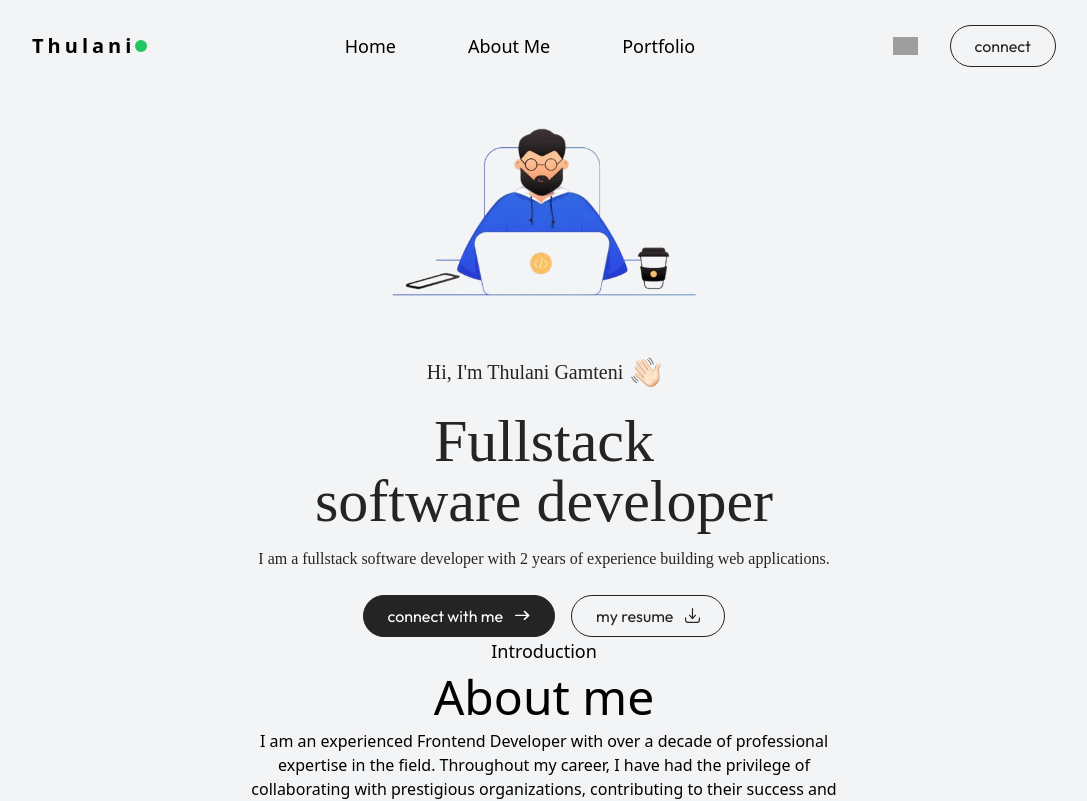
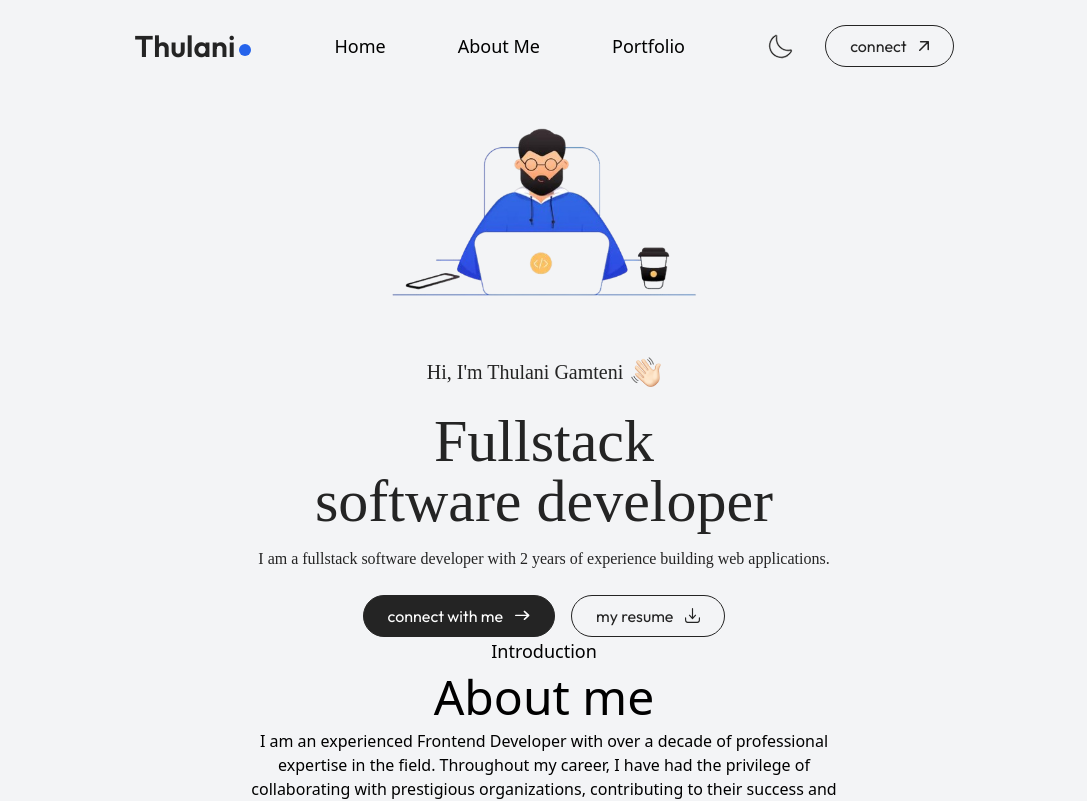
Before and after one commit to thulanigamtee/portfolio-website, an Angular app: page / in a window 1280 px wide. Shown: the top 801 px of the page, without its empty margins (96-1183 px from the left). Built offline with nearby package versions, Linux system fonts and the light colour scheme; grey boxes are pictures that could not be loaded; a web font is replaced by a local one.

Commit message:
move logo to it's own component

```diff
--- a/src/app/components/layout/header/header.component.html
+++ b/src/app/components/layout/header/header.component.html
@@ -1,24 +1,47 @@
-<header class="flex items-center justify-between mt-6">
-  <button class="flex items-end gap-x-1">
-    <ul class="flex gap-x-1">
-      @for(char of name; track $index) {
-      <li>
-        <span class="text-xl font-bold">{{ char }}</span>
-      </li>
-      }
-    </ul>
-    <span class="block w-3 h-3 -translate-y-2 bg-green-500 rounded-full"></span>
-  </button>
+<header class="flex items-center justify-between mt-6 px-[5%] lg:px-[10%]">
+  <app-logo />
   <app-navbar [isMobileMenuActive]="isMobileMenuActive" />
   <div class="flex items-center gap-x-4 md:gap-x-8">
     <button>
-      <img src="/assets/dark.png" width="25" />
+      <svg
+        width="25"
+        height="25"
+        viewBox="0 0 30 30"
+        fill="none"
+        xmlns="http://www.w3.org/2000/svg"
+      >
+        <path
+          d="M15.7705 29C14.9701 28.9997 14.1711 28.9343 13.3813 28.8044C9.51821 28.1686 6.06465 26.0212 3.77915 22.8337C1.49365 19.6462 0.563096 15.6793 1.19186 11.8043C1.54371 9.59828 2.39169 7.50154 3.67152 5.673C4.95136 3.84445 6.62948 2.33208 8.57867 1.25052C8.90753 1.06625 9.28223 0.98058 9.65823 1.0037C10.0342 1.02681 10.3957 1.15774 10.6996 1.38092C11.0103 1.5941 11.2525 1.89323 11.3968 2.24192C11.5411 2.59061 11.5812 2.97384 11.5123 3.34498L10.4558 3.26348L11.4554 3.44277C10.8915 6.44264 11.4184 9.54585 12.9407 12.1894C14.463 14.833 16.8796 16.8418 19.7523 17.8513C21.9646 18.6213 24.3446 18.7706 26.6353 18.2832C26.9978 18.2119 27.3729 18.2435 27.7184 18.3745C28.0639 18.5055 28.3661 18.7307 28.5908 19.0248C28.8156 19.3188 28.9539 19.6699 28.9903 20.0385C29.0268 20.4071 28.9598 20.7787 28.7969 21.1112C27.5436 23.4876 25.6691 25.4773 23.3744 26.867C21.0797 28.2567 18.4511 28.994 15.7705 29ZM9.45631 3.09234C7.90199 3.9762 6.55054 5.17822 5.48983 6.62025C4.42912 8.06228 3.68289 9.71204 3.29966 11.4623C2.91643 13.2125 2.90478 15.024 3.26546 16.7791C3.62615 18.5341 4.35109 20.1934 5.39316 21.649C6.64916 23.4098 8.33114 24.8211 10.2809 25.7504C12.2306 26.6796 14.384 27.0962 16.5385 26.9609C18.693 26.8256 20.7777 26.1429 22.5966 24.977C24.4155 23.8111 25.9088 22.2003 26.936 20.2962C24.3222 20.8231 21.6156 20.6431 19.0941 19.7746C15.767 18.6047 12.9668 16.2801 11.1993 13.2207C9.43186 10.1613 8.81362 6.56889 9.45631 3.09234Z"
+          fill="#242424"
+          stroke="white"
+          stroke-width="0.5"
+        />
+      </svg>
     </button>
-    <app-button [label]="'connect'" [customStyle]="'hidden md:block'" />
+    <app-button
+      [label]="'connect'"
+      [customStyle]="'hidden md:flex md:items-center gap-x-3'"
+    >
+      <svg
+        width="10"
+        height="10"
+        viewBox="0 0 13 13"
+        fill="none"
+        xmlns="http://www.w3.org/2000/svg"
+      >
+        <path
+          d="M1 12L12 1M12 1H2.1M12 1V10.9"
+          stroke="#242424"
+          stroke-width="2"
+          stroke-linecap="round"
+          stroke-linejoin="round"
+        />
+      </svg>
+    </app-button>
     <button
       [class.active]="isMobileMenuActive"
       (click)="toggleMobileMenu()"
-      class="z-50 flex flex-col mobile-menu-btn gap-y-1 md:hidden"
+      class="z-50 flex flex-col justify-between h-4 mobile-menu-btn md:hidden"
     >
       <span></span>
       <span></span>
--- a/src/app/components/layout/header/header.component.ts
+++ b/src/app/components/layout/header/header.component.ts
@@ -2,15 +2,14 @@ import { Component, inject } from '@angular/core';
 import { NavbarComponent } from './navbar/navbar.component';
 import { ButtonComponent } from '../../ui/button/button.component';
 import { OverlayService } from '../../../services/overlay.service';
+import { LogoComponent } from '../../shared/logo/logo.component';
 
 @Component({
   selector: 'app-header',
-  imports: [NavbarComponent, ButtonComponent],
+  imports: [NavbarComponent, ButtonComponent, LogoComponent],
   templateUrl: './header.component.html',
 })
 export class HeaderComponent {
-  name = ['T', 'h', 'u', 'l', 'a', 'n', 'i'];
-
   overlayService = inject(OverlayService);
 
   isMobileMenuActive = false;
```
